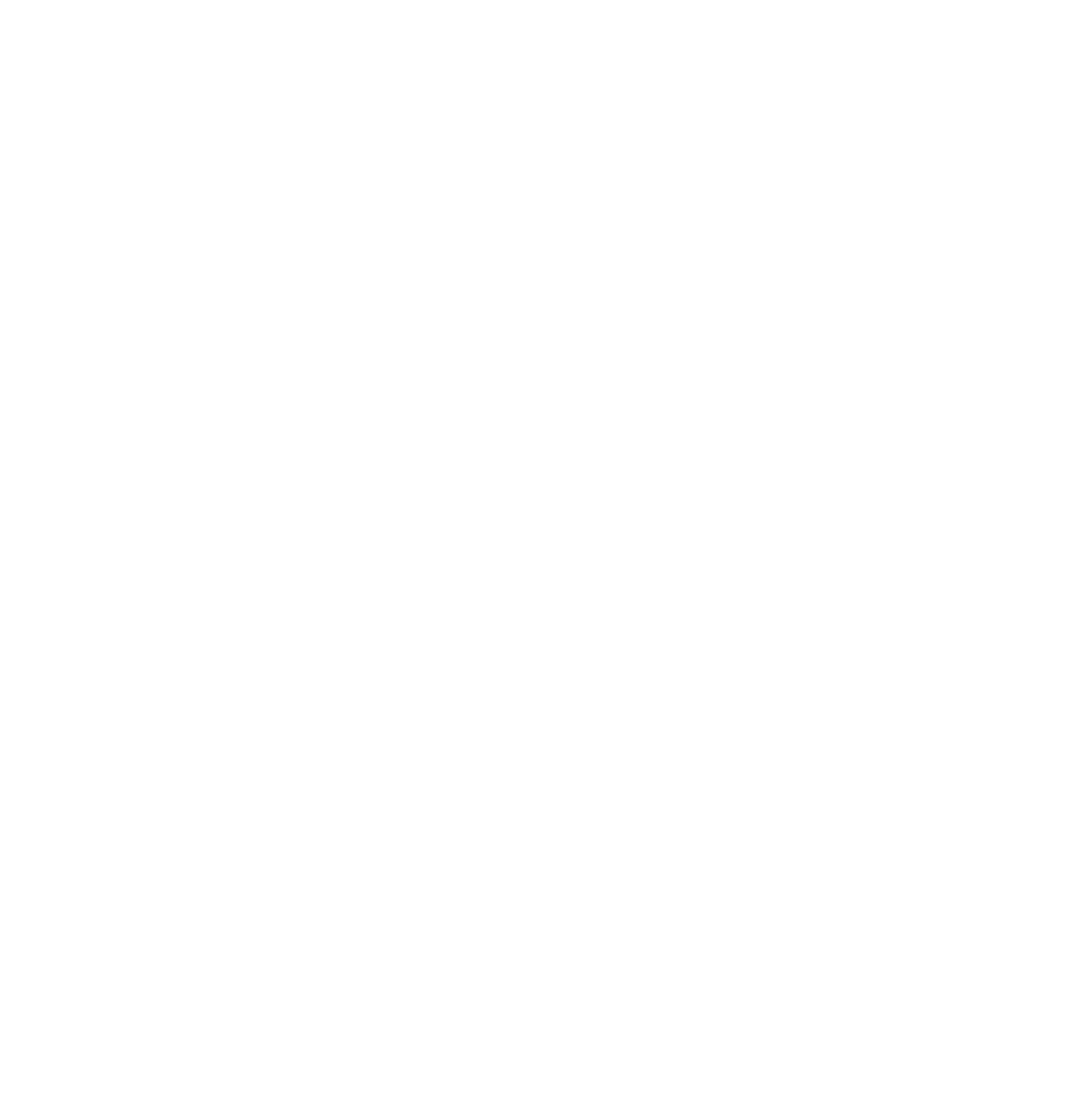
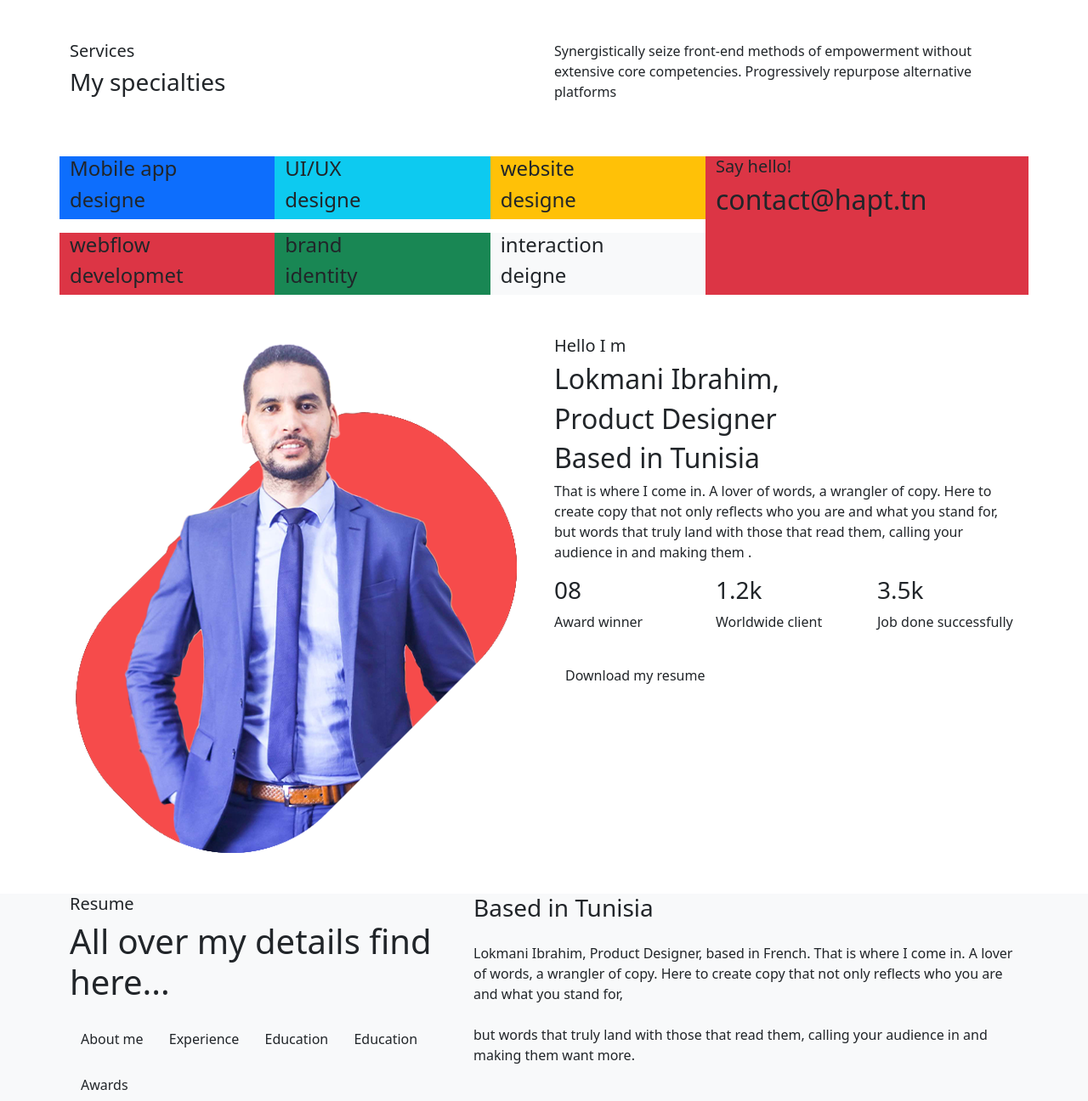
Before and after one commit to mohamed-amine-benhadjali/projet5, a plain HTML site: page index.html in a window 1280 px wide. Shown: the whole page at 85% size. Before the commit the page ends 800 px from the top, so only its background shows below. Drawn offline with nearby package versions, Linux system fonts and the light colour scheme.

Commit message:
ajouter les images

```diff
--- a/index.html
+++ b/index.html
@@ -2,7 +2,7 @@
 <html lang="en">
 
 <head>
-  <title>Home</title>
+  <title>home</title>
   <!-- Required meta tags -->
   <meta charset="utf-8">
   <meta name="viewport" content="width=device-width, initial-scale=1, shrink-to-fit=no">
@@ -10,7 +10,7 @@
   <!-- Bootstrap CSS v5.2.1 -->
   <link href="https://cdn.jsdelivr.net/npm/bootstrap@5.3.2/dist/css/bootstrap.min.css" rel="stylesheet"
     integrity="sha384-T3c6CoIi6uLrA9TneNEoa7RxnatzjcDSCmG1MXxSR1GAsXEV/Dwwykc2MPK8M2HN" crossorigin="anonymous">
-   <link rel="stylesheet" href="css/style.css">
+    <link rel="stylesheet" href="css/style.css">
 </head>
 
 <body>
@@ -18,7 +18,122 @@
     <!-- place navbar here -->
   </header>
   <main>
+      <div class="container">
+          <div class="row mt-5">
+              <div class="col-6">
+                    <h5 class="h5">Services</h5>
+                    <h3>My specialties</h3>
+              </div>
+              <div class="col-6">
+                <p>Synergistically seize front-end methods of empowerment without extensive core competencies. Progressively repurpose alternative platforms</p>
+          </div>
 
+              <div class="col-8">
+                  <div class="row mt-5">
+                    <div class="col-4 bg-primary">
+                        <i></i>
+                      <h4>Mobile app </h4>
+                      <h4>designe</h4>
+                    </div>
+                    <!--end cart 1-->
+                    <div class="col-4 bg-info">
+                        <i></i>
+                        <h4>UI/UX</h4>
+                        <h4>designe</h4>
+                    </div>
+                    <div class="col-4 bg-warning">
+                        <i></i>
+                        <h4>website</h4>
+                        <h4>designe</h4>
+                    </div>
+                  </div>
+                  <!--end row1 -->
+                  <div class="row mt-3">
+                    <div class="col-4 bg-danger">
+                      <h4>webflow</h4>
+                      <h4>developmet</h4>
+                    </div>
+                    <div class="col-4 bg-success">
+                        <h4>brand</h4>
+                        <h4>identity</h4>
+                    </div>
+                    <div class="col-4 bg-light">
+                        <h4>interaction </h4>
+                        <h4>deigne </h4>
+                    </div>
+                  </div>
+              </div>
+              <div class="col-4 bg-danger mt-5">
+                  <h5>Say hello!</h5>
+                  <h2>contact@hapt.tn</h2>
+              </div>
+      </div>
+    </div>
+    <!--end section service-->
+    <!--start section about-->
+    <section>
+        <div class="container mt-5">
+            <div class="row">
+                <div class="col-6">
+                    <img src="images/about1.png">
+                </div>
+                <div class="col-6">
+                    <h4 class="h5">Hello I m</h4>
+                    <h2>Lokmani Ibrahim,</h2>
+                    <h2>Product Designer</h2>
+                    <h2>Based in Tunisia</h2>
+                    <p>That is where I come in. A lover of words,
+                         a wrangler of copy.
+                         Here to create copy that not only reflects who you are and what you stand for, but words that truly land with those that read them,
+                         calling your audience in and making them .
+                        </p>
+                    <div class="row">
+                        <div class="col-4">
+                            <h3>08</h3>
+                            <p>Award winner</p>
+                        </div>
+                        <div class="col-4">
+                            <h3>1.2k</h3>
+                            <p>Worldwide client</p>
+                        </div>
+                        <div class="col-4">
+                            <h3>3.5k</h3>
+                            <p>Job done successfully</p>
+                        </div>
+                    </div>
+                    <button type="submit" class="mt-3 btn "id="btn1" >Download my resume</button>
+                </div>
+            </div>
+        </div>
+    </section>
+    <section class="bg-light">
+        <div class="container mt-5">
+            <div class="row">
+                <div class="col-5">
+                    <h4 class="h5">Resume</h4>
+                    <h1>All over my details find here...</h1>
+                    <button type="submit" class="mt-3 btn "id="btn1" >About me</button>
+                    <button type="submit" class="mt-3 btn "id="btn1" >Experience</button>
+                    <button type="submit" class="mt-3 btn "id="btn1" >Education</button>
+                    <button type="submit" class="mt-3 btn "id="btn1" >Education</button>
+                    <button type="submit" class="mt-3 btn "id="btn1" >Awards</button>
+                </div>
+                <div class="col-7">
+                    <h3>Based in Tunisia</h3>
+                    <p class="mt-4">Lokmani Ibrahim, Product Designer,
+                        based in French. That is where I come in.
+                        A lover of words, a wrangler of copy.
+                        Here to create copy that not only reflects who you are and what you stand for,
+                    </p>
+                    <p class="mt-4">but words that truly land with those that read them,
+                        calling your audience in and making them want more.
+                    </p>
+
+
+                </div>
+            </div>
+        </div>
+    </section>
   </main>
   <footer>
     <!-- place footer here -->
```
Also changed, not shown: contact.html (+1 -1 lines), images/about1.png (added), images/img 1.jpg (added), images/loginimage.jpg (added), images/undraw_online-stats_50mk 1.jpg (added), 1 other file.
